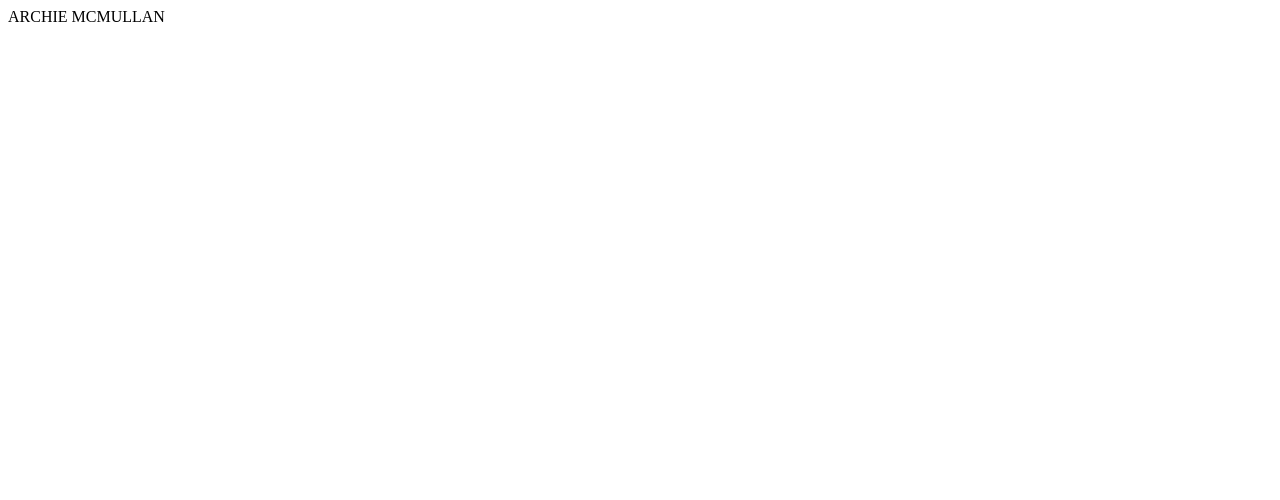
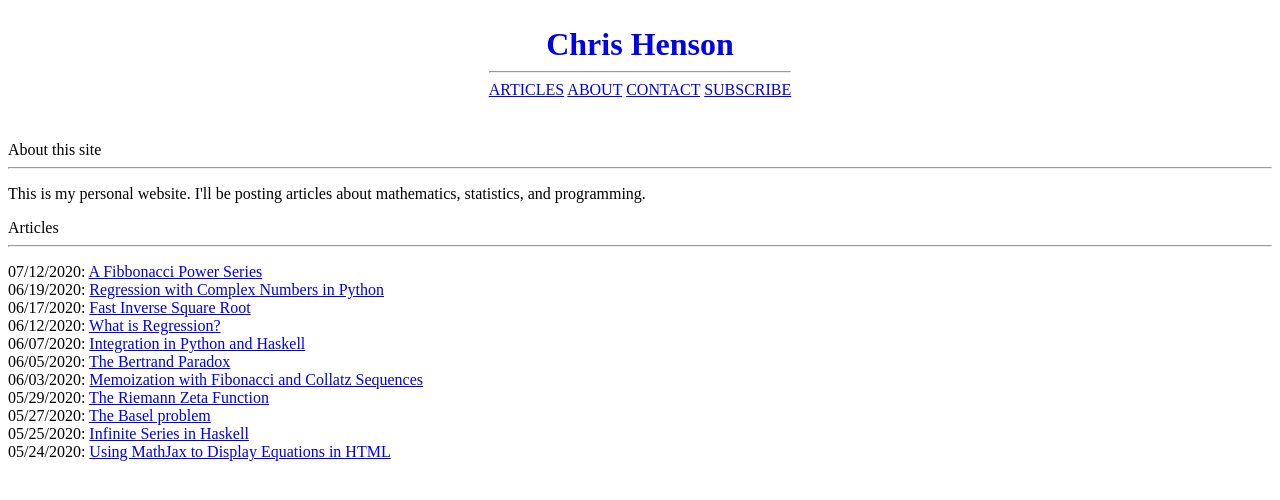
Before and after one commit to ArchieMcM234/ArchieMcM234.github.io, a plain HTML site: page index.html in a window 1280 px wide. Drawn offline with Linux system fonts and the light colour scheme.

Commit message:
Update index.html

```diff
--- a/index.html
+++ b/index.html
@@ -1 +1,41 @@
-ARCHIE MCMULLAN
+
+<html>
+<head>
+  <link rel="stylesheet" href="website/styles.css">
+  <title>Chris Henson</title>
+  <meta name="viewport" content="width=device-width, initial-scale=1.0, maximum-scale=1.0, minimum-scale=1.0">
+  <link rel="icon" href="website/icon.ico" type="image/x-icon" />
+</head>
+  <body><br>
+
+<center>
+    <div style="display: inline-block; vertical-align:middle;">
+<a href="/" style="text-decoration: none; font-size: 32;"><b>Chris Henson</b><br>
+</a><hr/><div style="text-align: justify;display: inline-block; width: 100%;">
+<a class="title" href="http://chrishenson.net/">ARTICLES</a>
+<a class="title" href="http://chrishenson.net/website/about.html">ABOUT</a>
+<a class="title" href="http://chrishenson.net/website/contact.html">CONTACT</a>
+<a class="title" href="http://chrishenson.net/subscribe/subscribe.html">SUBSCRIBE</a>
+</center><br>
+
+
+<div style="margin-bottom: 3ch;text-transform: none;">
+</div>
+<div class='heading'>About this site</div><hr/>
+<p>
+This is my personal website. I'll be posting articles about mathematics, statistics, and programming.
+</p>
+
+<div class='heading'>Articles</div><hr/>
+<p style="text-align: left;">
+07/12/2020: <a href="http://chrishenson.net/website/fib_power.html" data-date="2020-07-12">A Fibbonacci Power Series</a><br>
+06/19/2020: <a href="http://chrishenson.net/website/complex_regression.html" data-date="2020-06-19">Regression with Complex Numbers in Python</a><br>
+06/17/2020: <a href="http://chrishenson.net/website/root.html" data-date="2020-06-17">Fast Inverse Square Root</a><br>
+06/12/2020: <a href="http://chrishenson.net/website/regression.html" data-date="2020-06-12">What is Regression?</a><br>
+06/07/2020: <a href="http://chrishenson.net/website/integral.html" data-date="2020-06-07">Integration in Python and Haskell</a><br>
+06/05/2020: <a href="http://chrishenson.net/website/bertrand.html" data-date="2020-06-05">The Bertrand Paradox</a><br>
+06/03/2020: <a href="http://chrishenson.net/website/memo.html" data-date="2020-06-03">Memoization with Fibonacci and Collatz Sequences</a><br>
+05/29/2020: <a href="http://chrishenson.net/website/zeta.html" data-date="2020-05-29">The Riemann Zeta Function</a><br>
+05/27/2020: <a href="http://chrishenson.net/website/basel.html" data-date="2020-05-27">The Basel problem</a><br>
+05/25/2020: <a href="http://chrishenson.net/website/infinite_series.html" data-date="2020-05-25">Infinite Series in Haskell</a><br>
+05/24/2020: <a href="http://chrishenson.net/website/mathjax.php" data-date="2020-05-24">Using MathJax to Display Equations in HTML</a><br>
```
